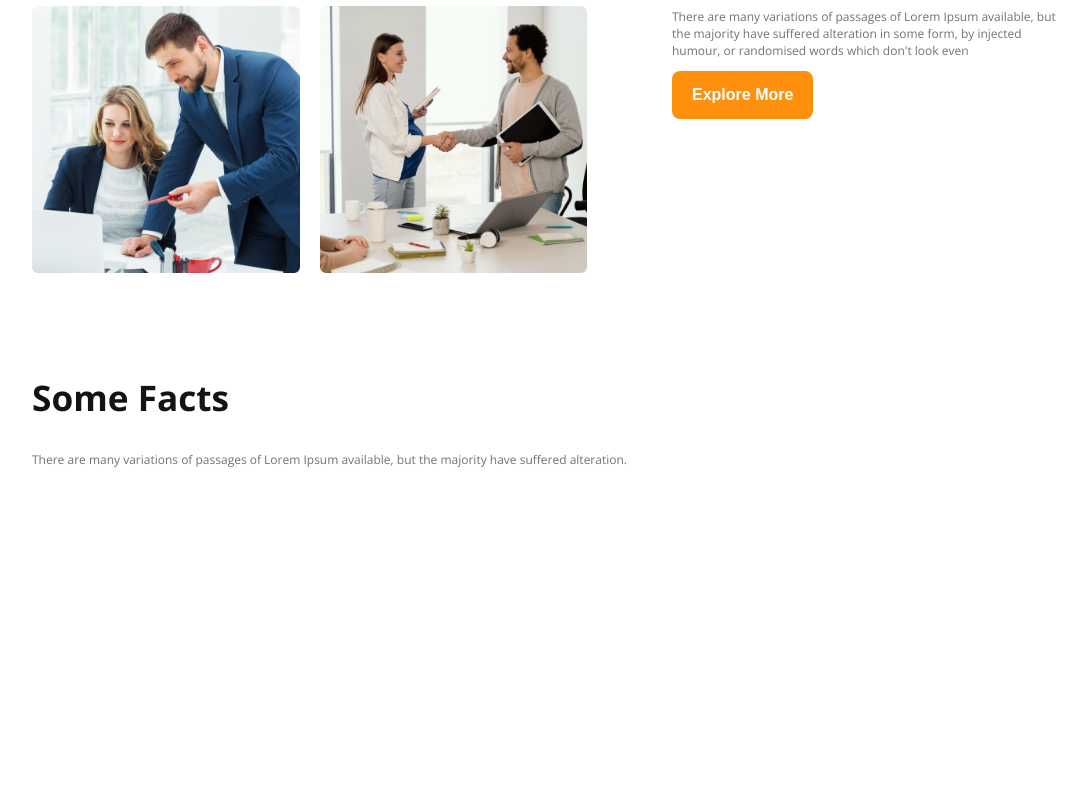
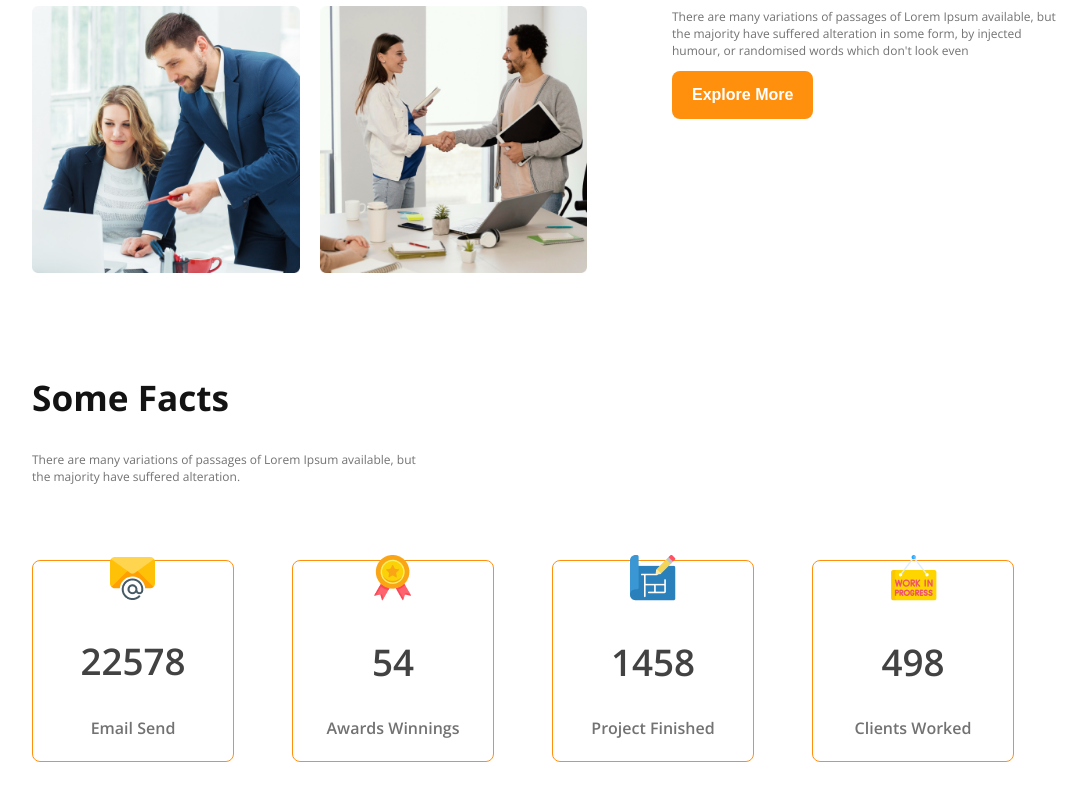
Before and after one commit to nirobdev9/web-creation, a plain HTML site: page index.html in a window 1280 px wide. Shown: the part 1354-2154 px from the top of the page, without its empty margins (88-1175 px from the left). Before the commit the page ends 2088 px from the top, so only its background shows below. Drawn offline with nearby package versions, Linux system fonts and the light colour scheme.

Commit message:
added the fact section

```diff
--- a/index.html
+++ b/index.html
@@ -44,9 +44,12 @@
                     <img class="team-img" src="./images/team4.png" alt="">
                 </div>
                 <div class="team-feature">
-                <h1 class="team-title"><span id="quick-list">Quick list</span><span id="of-our"> of our </span><span id="feature">Features</span></h1>
-                <p class="team-description site-description">There are many variations of passages of Lorem Ipsum available, but the
-                    majority have suffered alteration in some form, by injected humour, or randomised words which don't
+                    <h1 class="team-title"><span id="quick-list">Quick list</span><span id="of-our"> of our </span><span
+                            id="feature">Features</span></h1>
+                    <p class="team-description site-description">There are many variations of passages of Lorem Ipsum
+                        available, but the
+                        majority have suffered alteration in some form, by injected humour, or randomised words which
+                        don't
                         look even</p>
                     <button class="btn-primary">Explore More</button>
                 </div>
@@ -61,28 +64,33 @@
             <!-- Some fact section -->
             <div>
                 <h1 class="site-title">Some Facts</h1>
-            <p class="site-description" id="fact-descrip">There are many variations of passages of Lorem Ipsum available, but the majority have suffered alteration.</p>
+                <p class="site-description" id="fact-descrip">There are many variations of passages of Lorem Ipsum
+                    available, but <br> the majority have suffered alteration.</p>
             </div>
             <div class="fact-container">
-            <div class="fact">
-                <img src="" alt="" class="fact-icon">
-                <h2 class="fact-number"></h2>
-                <h5 class="fact-name"></h5>
+                <div class="fact display-flex">
+                    <div><img src="./images/icons/email.png" alt="" class="fact-icon">
+                        <h2 class="fact-number">22578</h2>
+                        <h5 class="fact-name">Email Send</h5>
                     </div>
-            <div class="fact">
-                <img src="" alt="" class="fact-icon">
-                <h2 class="fact-number"></h2>
-                <h5 class="fact-name"></h5>
                 </div>
-            <div class="fact">
-                <img src="" alt="" class="fact-icon">
-                <h2 class="fact-number"></h2>
-                <h5 class="fact-name"></h5>
+                <div class="fact display-flex">
+                   <div><img src="./images/icons/ribon.png" alt="" class="fact-icon">
+                    <h2 class="fact-number">54</h2>
+                    <h5 class="fact-name">Awards Winnings</h5>
                 </div>
-            <div class="fact">
-                <img src="" alt="" class="fact-icon">
-                <h2 class="fact-number"></h2>
-                <h5 class="fact-name"></h5>
+                </div>
+                <div class="fact display-flex">
+                   <div><img src="./images/icons/projects.png" alt="" class="fact-icon">
+                    <h2 class="fact-number">1458</h2>
+                    <h5 class="fact-name">Project Finished</h5>
+                </div>
+                </div>
+                <div class="fact display-flex">
+                  <div><img src="./images/icons/customers.png" alt="" class="fact-icon">
+                    <h2 class="fact-number">498</h2>
+                    <h5 class="fact-name">Clients Worked</h5>
+                </div>
                 </div>
             </div>
 
--- a/style/style.css
+++ b/style/style.css
@@ -109,6 +109,33 @@ section{
     font-weight: bold;
 
 }
+/* some fact section */
+.fact-container{
+  display: grid;
+  grid-template-columns: repeat(4, 1fr);
+  margin-top: 75px;
+}
+.fact{
+  border: 1px solid #ff900e;
+  border-radius: 8px;
+  height: 200px;
+  width: 200px;
+  justify-content: center;
+  align-items: center;
+  text-align: center;
+}
+.fact-number{
+  font-size: 2.3rem;
+  font-weight: 600;
+  color: #424242;
+}
+.fact-name{
+  font-size: 1rem;
+  font-weight: 600;
+  color: #727272;
+}
+
+
 /* banner responsive */
 @media screen and (max-width: 576px) {
   .navbar,
```
Lines whose indentation alone changed are shown as unchanged.
